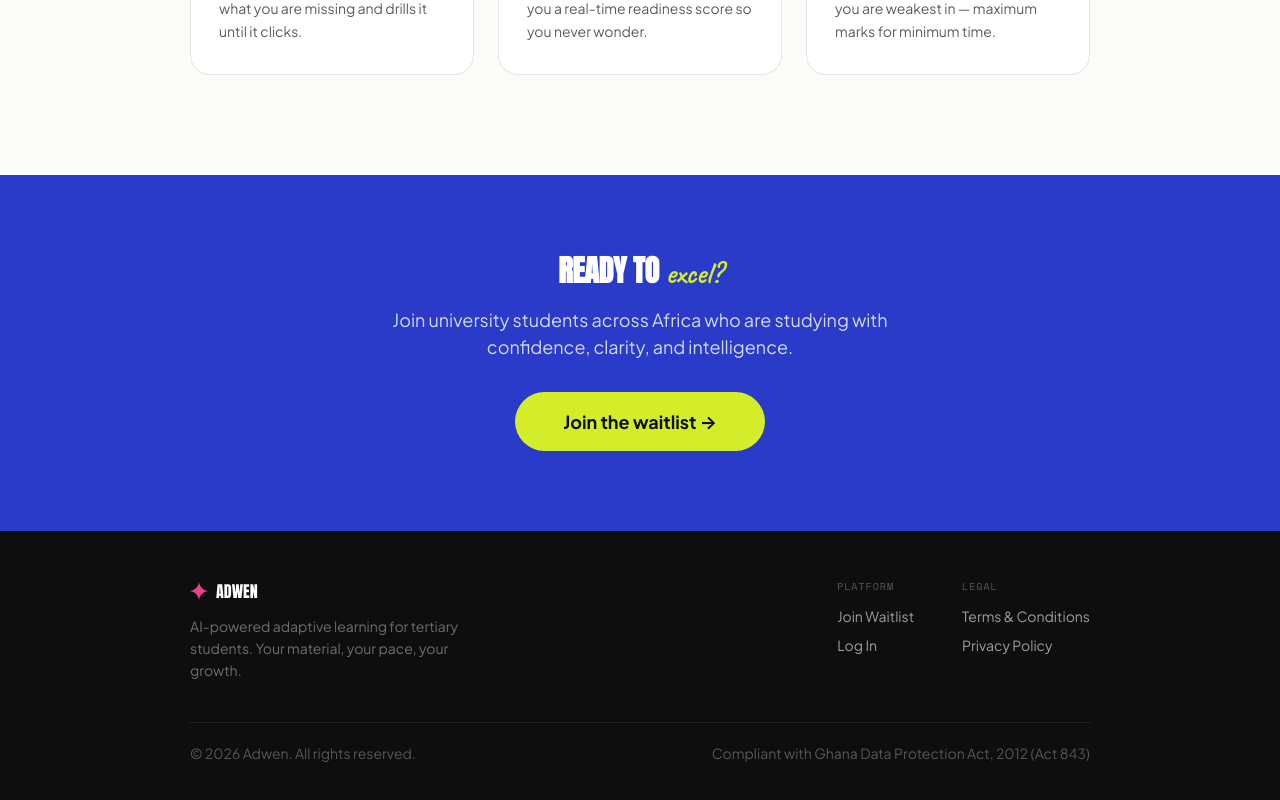
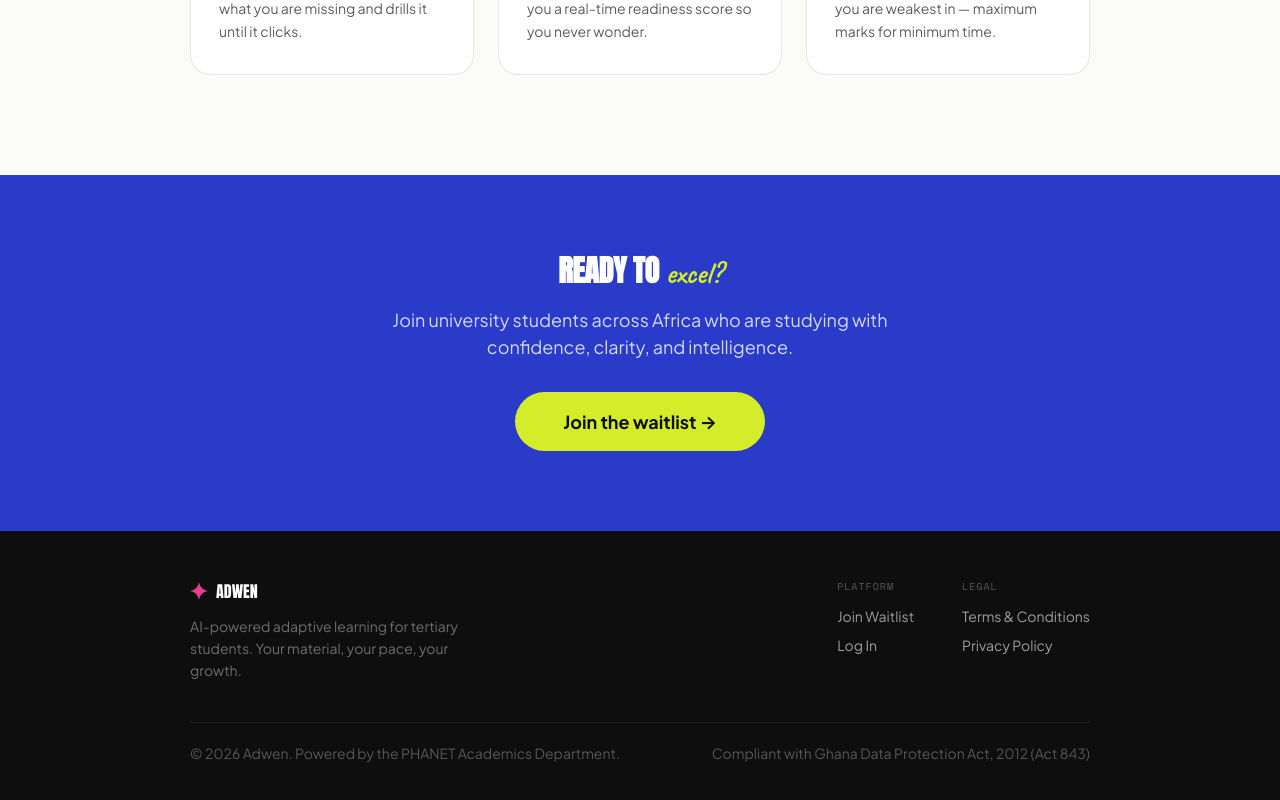
Before and after one commit to rbarmah/adwen, a Next.js app: page / in a window 1280 px wide. Shown: the part 3680-4480 px from the top of the page. Built offline with nearby package versions, Linux system fonts and the light colour scheme.

Commit message:
UI: Add PHANET attribution and fix password reset logo

```diff
--- a/src/app/page.tsx
+++ b/src/app/page.tsx
@@ -585,7 +585,7 @@ export default function HomePage() {
           </div>
 
           <div style={{ borderTop: '1px solid rgba(255,255,255,0.08)', paddingTop: '20px', display: 'flex', justifyContent: 'space-between', alignItems: 'center', flexWrap: 'wrap', gap: '12px' }}>
-            <p style={{ color: 'rgba(255,255,255,0.3)', fontSize: 'var(--text-sm)' }}>© 2026 Adwen. All rights reserved.</p>
+            <p style={{ color: 'rgba(255,255,255,0.3)', fontSize: 'var(--text-sm)' }}>© 2026 Adwen. Powered by the PHANET Academics Department.</p>
             <p style={{ color: 'rgba(255,255,255,0.3)', fontSize: 'var(--text-sm)' }}>Compliant with Ghana Data Protection Act, 2012 (Act 843)</p>
           </div>
         </div>
--- a/src/app/update-password/page.tsx
+++ b/src/app/update-password/page.tsx
@@ -94,7 +94,8 @@ export default function UpdatePasswordPage() {
       >
         <div style={{ textAlign: 'center', marginBottom: '40px' }}>
           <Link href="/" style={{ textDecoration: 'none', display: 'inline-flex', alignItems: 'center', gap: '8px' }}>
-            <img src="/logo.png" alt="Adwen" style={{ height: '56px', width: 'auto' }} />
+            <Sparkle color="var(--magenta)" size={28} />
+            <span style={{ fontFamily: 'var(--font-display)', fontSize: 'var(--text-2xl)', textTransform: 'uppercase', color: 'var(--ink)' }}>ADWEN</span>
           </Link>
           <p style={{ marginTop: '12px', color: 'var(--muted)', fontSize: 'var(--text-sm)' }}>
             Set your new password below.
```
